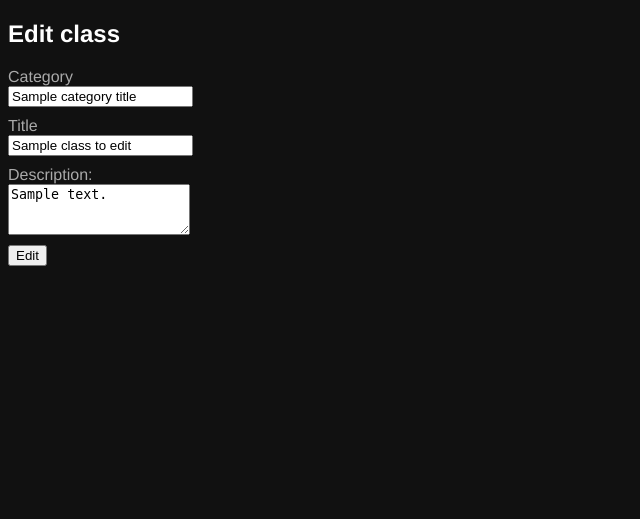
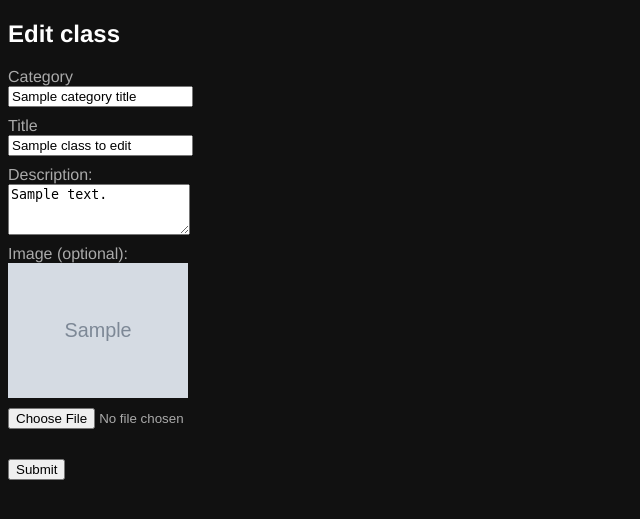
Before and after one commit to boaarmpit/udacity_FSND_project3, a Flask app: template templates/edit_class.html in a window 1280 px wide. Shown: the top 519 px of the page, without its empty margins (0-640 px from the left). Run offline with Flask 2, Linux system fonts and the light colour scheme; the template is opened without the code that fills it: most values are stand-ins (such as "Sample title", 1, 10 or a date in 2020); grey boxes marked "Sample" are stand-in pictures.

Commit message:
Added CRUD support for images

```diff
--- a/app.py
+++ b/app.py
@@ -1,13 +1,20 @@
-import json
+import json, os
+from datetime import datetime
 from flask import Flask, render_template, request, redirect, \
     url_for, flash, Response
 from sqlalchemy import create_engine
 from sqlalchemy.orm import sessionmaker
-from database_setup import Base, User, Category, Class
+from database_setup import Base, Category, Class
 import xml.etree.ElementTree as et
 
 # Setup flask app
+UPLOAD_FOLDER = 'static/images/upload/'
+ALLOWED_EXTENSIONS = set(['jpg', 'jpeg','png'])
+
 app = Flask(__name__)
+app.debug = False
+app.config['UPLOAD_FOLDER'] = UPLOAD_FOLDER
+
 import app_oauth
 app.register_blueprint(app_oauth.oauth_api, url_prefix='/oauth')
 
@@ -16,6 +23,12 @@ engine = create_engine('sqlite:///catalog.db')
 Base.metadata.bind = engine
 DBSession = sessionmaker(bind=engine)
 session = DBSession()
+
+# Function to check if file extension is allowed
+def allowed_file(filename):
+    return '.' in filename and \
+           filename.rsplit('.', 1)[1] in ALLOWED_EXTENSIONS
+
 
 # HTML VIEWS
 
@@ -42,11 +55,12 @@ def show_all():
     if logged_in:
         return render_template('index.html', data=categories_and_classes,
                                logged_in=True,
-                               state=app_oauth.login_session['state'])
+                               state=app_oauth.login_session['state'],
+                               UPLOAD_FOLDER=UPLOAD_FOLDER)
     else:
         return render_template('index.html', data=categories_and_classes,
-                               logged_in=False)
-
+                               logged_in=False,
+                               UPLOAD_FOLDER=UPLOAD_FOLDER)
 
 @app.route('/new_class/', methods=['GET', 'POST'])
 def new_class():
@@ -66,6 +80,15 @@ def new_class():
         title = request.form['title']
         description = request.form['description']
         if category_title != '' and title != '' and description != '':
+            # Save image
+            file = request.files['file']
+            if file and allowed_file(file.filename):
+                filename = datetime.now().strftime('img_%Y-%m-%d_%H%M%S.jpg')
+                filepath = os.path.join(app.config['UPLOAD_FOLDER'], filename)
+                file.save(filepath)
+                print "saved to ", filepath
+            else:
+                filename = None
 
             # Add category if it doesn't already exist:
             category = session.query(Category).filter_by(
@@ -79,7 +102,8 @@ def new_class():
             class_to_add = Class(category_id=category.id,
                                  title=title,
                                  description=description,
-                                 teacher_id=user_id)
+                                 teacher_id=user_id,
+                                 picture=filename)
             session.add(class_to_add)
             session.commit()
             flash(u'Added class {0} successfully'.format(title))
@@ -112,6 +136,12 @@ def delete_class(id):
                                class_to_delete=class_to_delete)
 
     if request.method == 'POST':
+        # Delete image if it exists
+        if class_to_delete.picture:
+            path = UPLOAD_FOLDER+class_to_delete.picture
+            os.remove(path)
+            print "deleted", path
+
         # Delete class:
         deleted_class_category_id = class_to_delete.category_id
         session.delete(class_to_delete)
@@ -154,7 +184,8 @@ def edit_class(id):
             id=class_to_edit.category_id).one()
         return render_template('edit_class.html',
                                class_to_edit=class_to_edit,
-                               category_title=category.title)
+                               category_title=category.title,
+                               UPLOAD_FOLDER=UPLOAD_FOLDER)
     if request.method == 'POST':
         category_title = request.form['category_title']
         title = request.form['title']
@@ -169,17 +200,30 @@ def edit_class(id):
                 session.add(category)
                 session.flush()  # so that category.id returns value before commit
 
+            # Save new image if it exists and delete old image if it exists
+            file = request.files['file']
+            if file and allowed_file(file.filename):
+                filename = datetime.now().strftime('img_%Y-%m-%d_%H%M%S.jpg')
+                filepath = os.path.join(app.config['UPLOAD_FOLDER'], filename)
+                file.save(filepath)
+                print "saved to", filepath
+                if class_to_edit.picture:
+                    old_picture_path = UPLOAD_FOLDER+class_to_edit.picture
+                    os.remove(old_picture_path)
+                    print "deleted", old_picture_path
+                class_to_edit.picture = filename
+
             # Edit class:
-            edited_class_old_category_id = class_to_edit.category_id
+            old_category_id = class_to_edit.category_id
             class_to_edit.category_id = category.id
             class_to_edit.title = title
             class_to_edit.description = description
 
             # Delete category if there are no longer any classes in it:
             if session.query(Class).filter_by(
-                    category_id=edited_class_old_category_id).first() is None:
+                    category_id=old_category_id).first() is None:
                 category_to_delete = session.query(Category).filter_by(
-                    id=edited_class_old_category_id).one()
+                    id=old_category_id).one()
                 session.delete(category_to_delete)
                 print 'deleted category no. {0}'.format(category_to_delete.id)
 
--- a/static/css/main.css
+++ b/static/css/main.css
@@ -3,39 +3,43 @@ body{
     color: #AAA;
     font-family: helvetica;
 }
-
 h2{
     color:#FFF;
 }
-
 b{
     color:#FFF;
 }
-
 a.add, a.login{
     color:#9E9;
 }
-
 a.edit{
     color:#EE9;
 }
-
 a.delete, a.logout{
     color:#E99;
 }
-
-
-
-
 li.flash{
     list-style-type: none;
     background-color:cyan;
     color:black;
 }
-
 label,input,textarea{
     display:block;
 }
-label,button{
+label{
     margin-top:10px;
 }
+button{
+    margin-top:30px;
+}
+
+img.small_thumb{
+    display:inline;
+    width:25px;
+}
+
+img.med_thumb{
+    display:block;
+    width:180px;
+    padding-bottom:10px;
+}
--- a/templates/edit_class.html
+++ b/templates/edit_class.html
@@ -7,14 +7,19 @@
 </head>
 <body>
     <h2>Edit class</h2>
-    <form action="#" method="post">
+    <form action="#" method="post" enctype="multipart/form-data">
         <label>Category</label>
         <input type ="text" name="category_title" value="{{category_title}}">
         <label>Title</label>
         <input type ="text" name="title" value="{{class_to_edit.title}}">
         <label>Description:</label>
         <textarea maxlength="500" rows="3" name="description">{{class_to_edit.description}}</textarea>
-        <button type="submit">Edit</button>
+        <label>Image (optional):</label>
+        {% if class_to_edit.picture %}
+        <img src="../../{{UPLOAD_FOLDER}}{{class_to_edit.picture}}" class="med_thumb">
+        {% endif %}
+        <input type="file" name="file" value="Select Image">
+        <button type="submit">Submit</button>
     </form>
 </body>
 </html>
--- a/templates/index.html
+++ b/templates/index.html
@@ -27,7 +27,11 @@
         {% for category_title, classes in data %}
         <h2>{{category_title}}</h2>
             {% for class in classes %}
-             <li><b>{{class.title}}</b>: {{ class.description }}
+             <li><b>{{class.title}}</b>
+                 {% if class.picture != None %}
+                 <a href ="{{UPLOAD_FOLDER}}{{class.picture}}"><img src="{{UPLOAD_FOLDER}}{{class.picture}}" class="small_thumb"></a>
+                 {% endif %}
+                 : {{ class.description }}
                  {% if logged_in==True %}
                  <a href="/edit_class/{{class.id}}?state={{state}}" class="edit">edit</a>
                  <a href="/delete_class/{{class.id}}?state={{state}}" class="delete">delete</a>
--- a/templates/new_class.html
+++ b/templates/new_class.html
@@ -7,14 +7,16 @@
 </head>
 <body>
     <h2>Add a new class</h2>
-    <form action="#" method="post">
+    <form action="#" method="post" enctype="multipart/form-data">
         <label>Category</label>
         <input type ="text" name="category" value="Category. e.g. 'Science'">
         <label>Title</label>
         <input type ="text" name="title" value="Title of the class">
         <label>Description:</label>
         <textarea maxlength="500" rows="3" name="description">Description of the class. This should be detailed and can be up to 500 characters in length.</textarea>
-        <button type="submit">Add</button>
+        <label>Image (optional):</label>
+        <input type="file" name="file" value="Select Image">
+        <button type="submit">Submit</button>
     </form>
 </body>
 </html>
```
